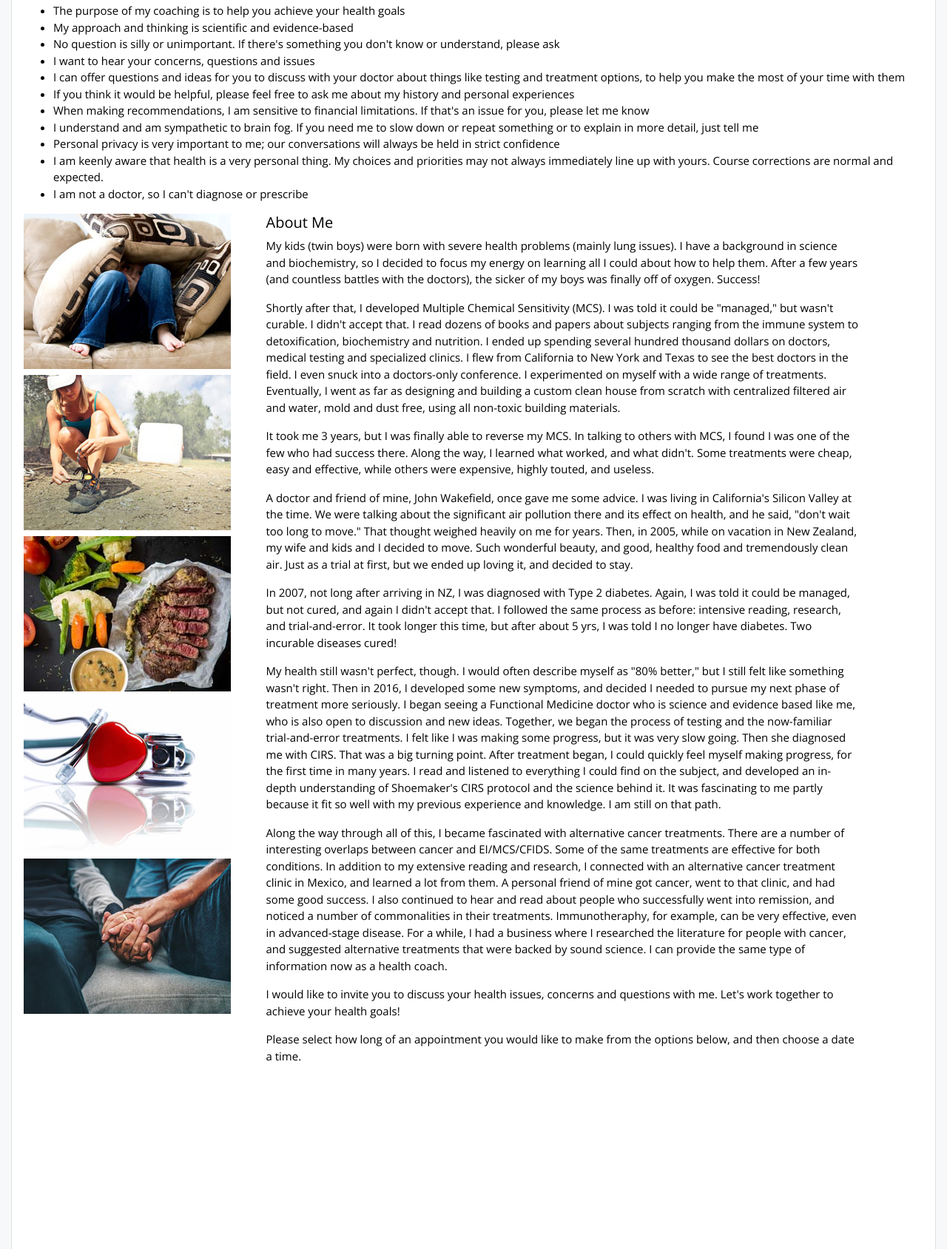
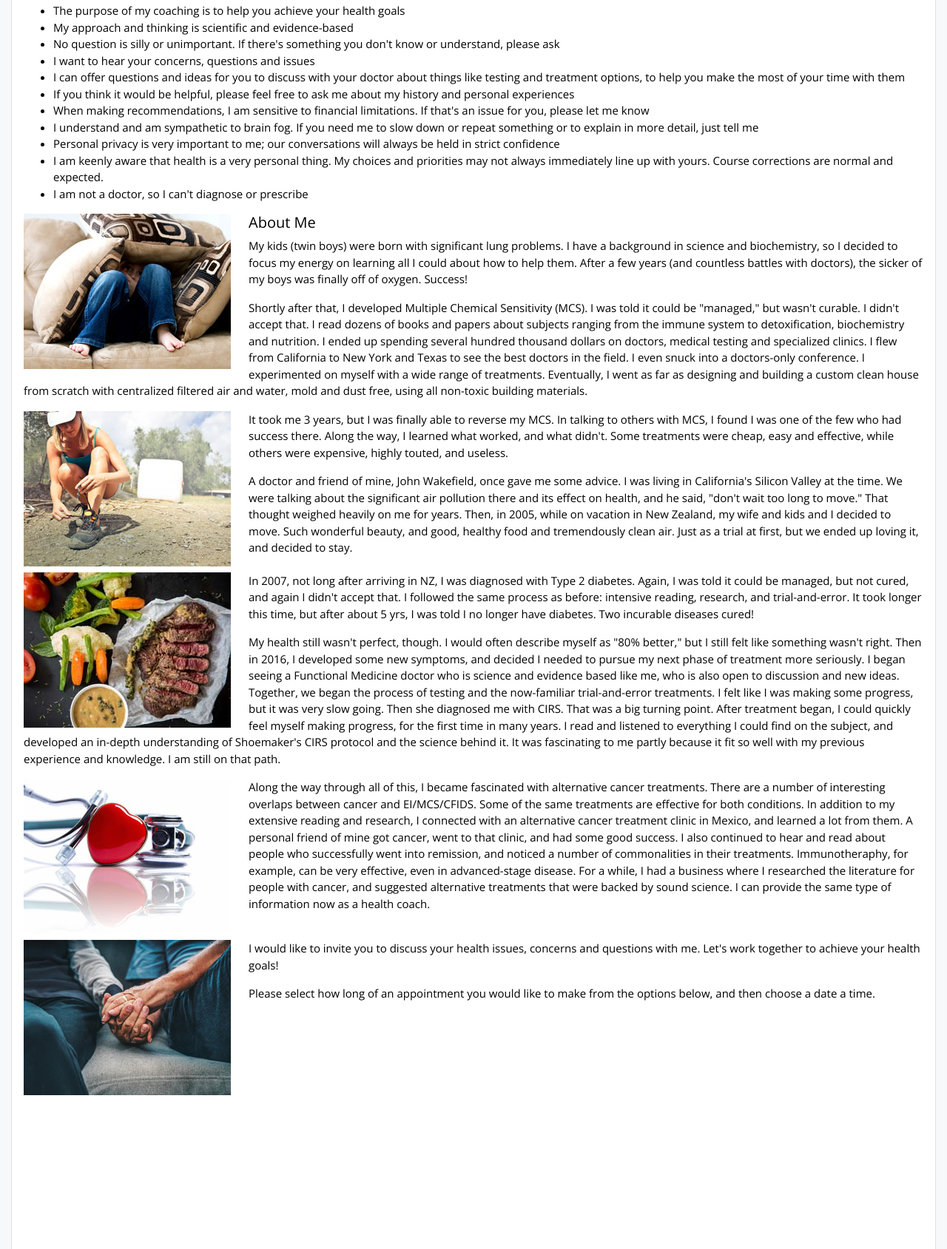
Before and after one commit to nzhealthcoach/nzhealthcoach.github.io, a plain HTML site: page index.html in a window 1280 px wide. Shown: the part 1028-2717 px from the top of the page at 74% size. Drawn offline with nearby package versions, Linux system fonts and the light colour scheme; a script that the page names is missing.

Commit message:
Layout updates.

```diff
--- a/index.html
+++ b/index.html
@@ -85,23 +85,14 @@
                                         <li>I am not a doctor, so I can't diagnose or prescribe</li>
                                     </ul>
                                     <div class="row">
-                                        <div class="col-md-3">
-                                            <img class="mr-4 mb-2" style="width:280px;height:210px" src="/Static/fear.jpg" alt="">
-                                            <br />
-                                            <img class="mr-4 mb-2" style="width:280px;height:210px" src="/Static/knees-elbows.jpg" alt="">
-                                            <br />
-                                            <img class="mr-4 mb-2" style="width:280px;height:210px" src="/Static/paleo.jpg" alt="">
-                                            <br />
-                                            <img class="mr-4 mb-2" style="width:280px;height:210px" src="/Static/coq10-heart.jpg" alt="">
-                                            <br />
-                                            <img class="mr-4 mb-2" style="width:280px;height:210px" src="/Static/osteoporosis-hands.jpg" alt="">
-                                        </div>
-                                        <div class="col-md-8 ml-3">
+                                        <div class="col-12">
+                                            <img class="mr-4 mb-2" style="float:left;width:280px;height:210px" src="/Static/fear.jpg" alt="">
                                             <h5>About Me</h5>
                                             <p>
-                                                My kids (twin boys) were born with severe health problems (mainly lung issues).
-                                                I have a background in science and biochemistry, so I decided to focus my energy on learning all I could
-                                                about how to help them. After a few years (and countless battles with the doctors), the
+                                                My kids (twin boys) were born with significant lung problems.
+                                                I have a background in science and biochemistry, so I decided to focus my energy
+                                                on learning all I could
+                                                about how to help them. After a few years (and countless battles with doctors), the
                                                 sicker of my boys was finally off of oxygen.
                                                 Success!
                                             </p>
@@ -116,6 +107,11 @@
                                                 clean house from scratch with centralized filtered air and water, mold and dust free, using all
                                                 non-toxic building materials.
                                             </p>
+                                        </div>
+                                    </div>
+                                    <div class="row">
+                                        <div class="col-12">
+                                            <img class="mr-4 mb-2" style="float:left;width:280px;height:210px" src="/Static/knees-elbows.jpg" alt="">
                                             <p>
                                                 It took me 3 years, but I was finally able to reverse my MCS. In talking to others with
                                                 MCS, I found I was one of the few who had success there. Along the way, I learned what
@@ -131,6 +127,11 @@
                                                 and good, healthy food and tremendously clean air. Just as a trial at first,
                                                 but we ended up loving it, and decided to stay.
                                             </p>
+                                        </div>
+                                    </div>
+                                    <div class="row">
+                                        <div class="col-12">
+                                            <img class="mr-4 mb-2" style="float:left;width:280px;height:210px" src="/Static/paleo.jpg" alt="">
                                             <p>
                                                 In 2007, not long after arriving in NZ, I was diagnosed with Type 2 diabetes. Again, I was told
                                                 it could be managed, but not cured, and again I didn't accept that. I followed the same process
@@ -149,6 +150,11 @@
                                                 of Shoemaker's CIRS protocol and the science behind it. It was fascinating to me
                                                 partly because it fit so well with my previous experience and knowledge. I am still on that path.
                                             </p>
+                                        </div>
+                                    </div>
+                                    <div class="row">
+                                        <div class="col-12">
+                                            <img class="mr-4 mb-2" style="float:left;width:280px;height:210px" src="/Static/coq10-heart.jpg" alt="">
                                             <p>
                                                 Along the way through all of this, I became fascinated with alternative cancer treatments. There are
                                                 a number of interesting overlaps between cancer and EI/MCS/CFIDS. Some of the same treatments are
@@ -164,6 +170,11 @@
                                                 that were backed by sound science.
                                                 I can provide the same type of information now as a health coach.
                                             </p>
+                                        </div>
+                                    </div>
+                                    <div class="row">
+                                        <div class="col-12">
+                                            <img class="mr-4 mb-2" style="float:left;width:280px;height:210px" src="/Static/osteoporosis-hands.jpg" alt="">
                                             <p>
                                                 I would like to invite you to discuss your health issues, concerns and questions with me.
                                                 Let's work together to achieve your health goals!
```
